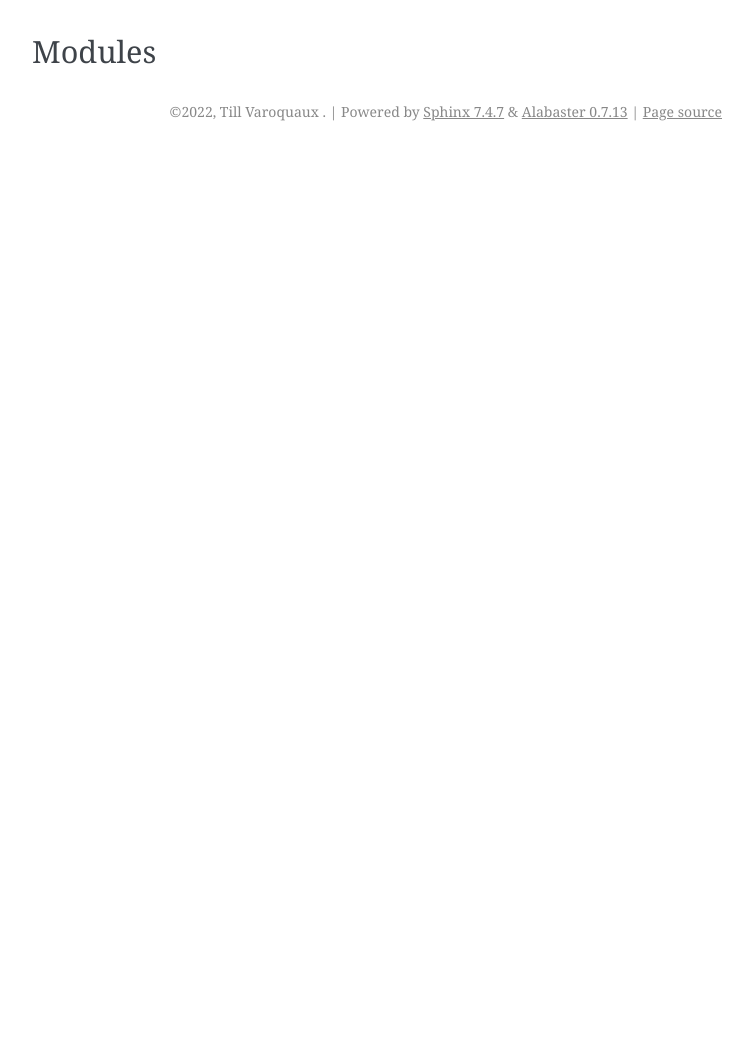
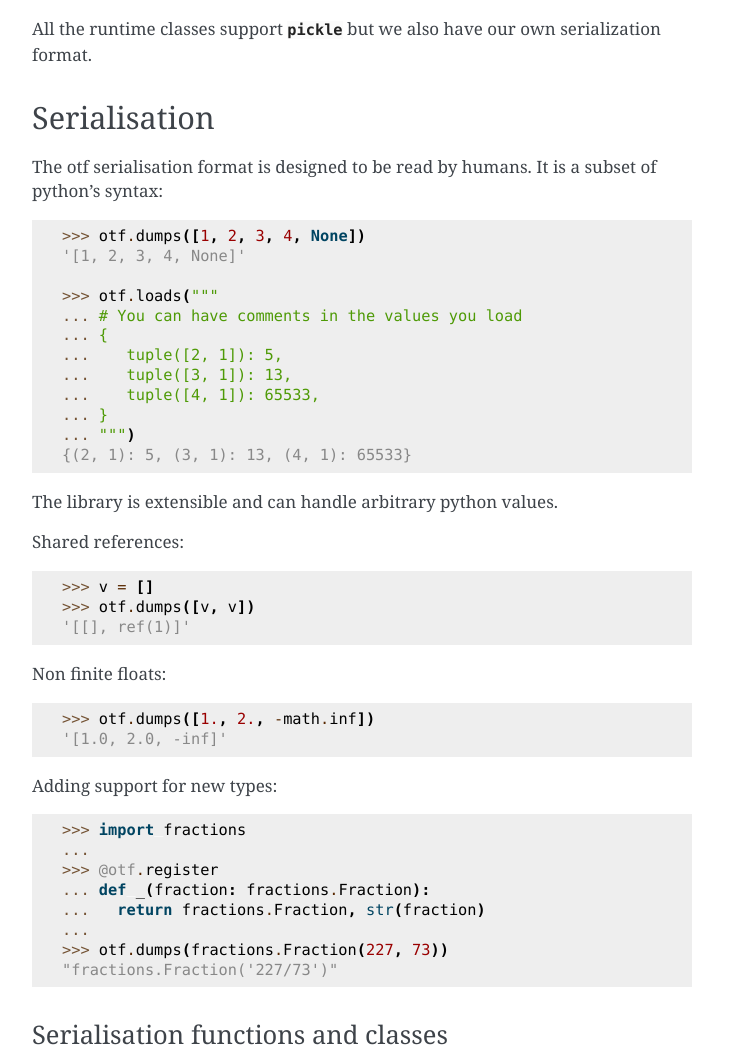
Before and after one commit to till-varoquaux/otf, a Sphinx documentation site: the page built from docs/api.rst, in a window 1280 px wide and 1400 px high, scrolled down 582 px. Shown: the part 309-1370 px from the top of the window, without its empty margins (388-1141 px from the left). Built offline with Sphinx 7.4.7, drawn with Linux system fonts in a browser that asks for light colours; pages that are not in the unit, such as notebooks, are missing from menus; before the commit the page ends 1042 px from its top, so only the background shows below that; some of the changed text lies outside the part shown; grey boxes are pictures that could not be loaded.

Commit message:
serialisation: documenation

```diff
--- a/docs/api.rst
+++ b/docs/api.rst
@@ -1,5 +1,11 @@
 API
 ===
+
+.. testsetup::
+
+   import math
+
+   import otf
 
 .. module:: otf
 
@@ -13,8 +19,8 @@ Decorators
 .. autofunction:: environment
 
 
-Classes
--------
+Runtime Classes
+---------------
 
 .. autoclass:: Closure
   :members:
@@ -28,6 +34,65 @@ Classes
 .. autoclass:: Workflow
   :members:
 
+All the runtime classes support :mod:`pickle` but we also have our own
+serialization format.
+
+Serialisation
+-------------
+
+The otf serialisation format is designed to be read by humans. It is a subset of
+python's syntax:
+
+.. doctest::
+
+   >>> otf.dumps([1, 2, 3, 4, None])
+   '[1, 2, 3, 4, None]'
+
+   >>> otf.loads("""
+   ... # You can have comments in the values you load
+   ... {
+   ...    tuple([2, 1]): 5,
+   ...    tuple([3, 1]): 13,
+   ...    tuple([4, 1]): 65533,
+   ... }
+   ... """)
+   {(2, 1): 5, (3, 1): 13, (4, 1): 65533}
+
+The library is extensible and can handle arbitrary python values.
+
+Shared references:
+
+   >>> v = []
+   >>> otf.dumps([v, v])
+   '[[], ref(1)]'
+
+Non finite floats:
+
+   >>> otf.dumps([1., 2., -math.inf])
+   '[1.0, 2.0, -inf]'
+
+Adding support for new types:
+
+   >>> import fractions
+   ...
+   >>> @otf.register
+   ... def _(fraction: fractions.Fraction):
+   ...   return fractions.Fraction, str(fraction)
+   ...
+   >>> otf.dumps(fractions.Fraction(227, 73))
+   "fractions.Fraction('227/73')"
+
+Serialisation functions and classes
+^^^^^^^^^^^^^^^^^^^^^^^^^^^^^^^^^^^
+
+.. autofunction:: dumps
+
+.. autofunction:: loads
+
+.. autofunction:: register
+
+.. autoclass:: NamedReference
+
 Modules
 -------
 
--- a/docs/conf.py
+++ b/docs/conf.py
@@ -13,6 +13,7 @@ release = version = otf.__version__
 
 extensions = [
     "sphinx.ext.autodoc",
+    "sphinx.ext.doctest",
     "sphinx.ext.graphviz",
     "sphinx.ext.intersphinx",
     "sphinx.ext.napoleon",
--- a/docs/index.rst
+++ b/docs/index.rst
@@ -36,9 +36,6 @@ Features
   <https://github.com/uqfoundation/dill>`_ implicitly extend the `pickle
   <https://docs.python.org/3/library/pickle.html>`_ serialisation mechanism, we
   require code authors to tell us what will actually get sent.
-
-  .. note:: OTF is still in early alpha. We currently only offer ``pickle``
-    as a serialisation format.
 
 ..
   TODO:
--- a/src/otf/__init__.py
+++ b/src/otf/__init__.py
@@ -5,6 +5,7 @@ from importlib import metadata
 from .compiler import Function  # noqa: F401
 from .compiler import Closure, Environment, Suspension, Workflow
 from .decorators import environment, function
+from .pack import dumps, loads, register
 from .runtime import NamedReference
 
 # http://epydoc.sourceforge.net/manual-fields.html#module-metadata-variables
@@ -23,4 +24,7 @@ __all__ = (
     "Workflow",
     "environment",
     "function",
+    "loads",
+    "dumps",
+    "register",
 )
```
Also changed, not shown: other parts of docs/index.rst (+1 -1 lines), 4 other files.
